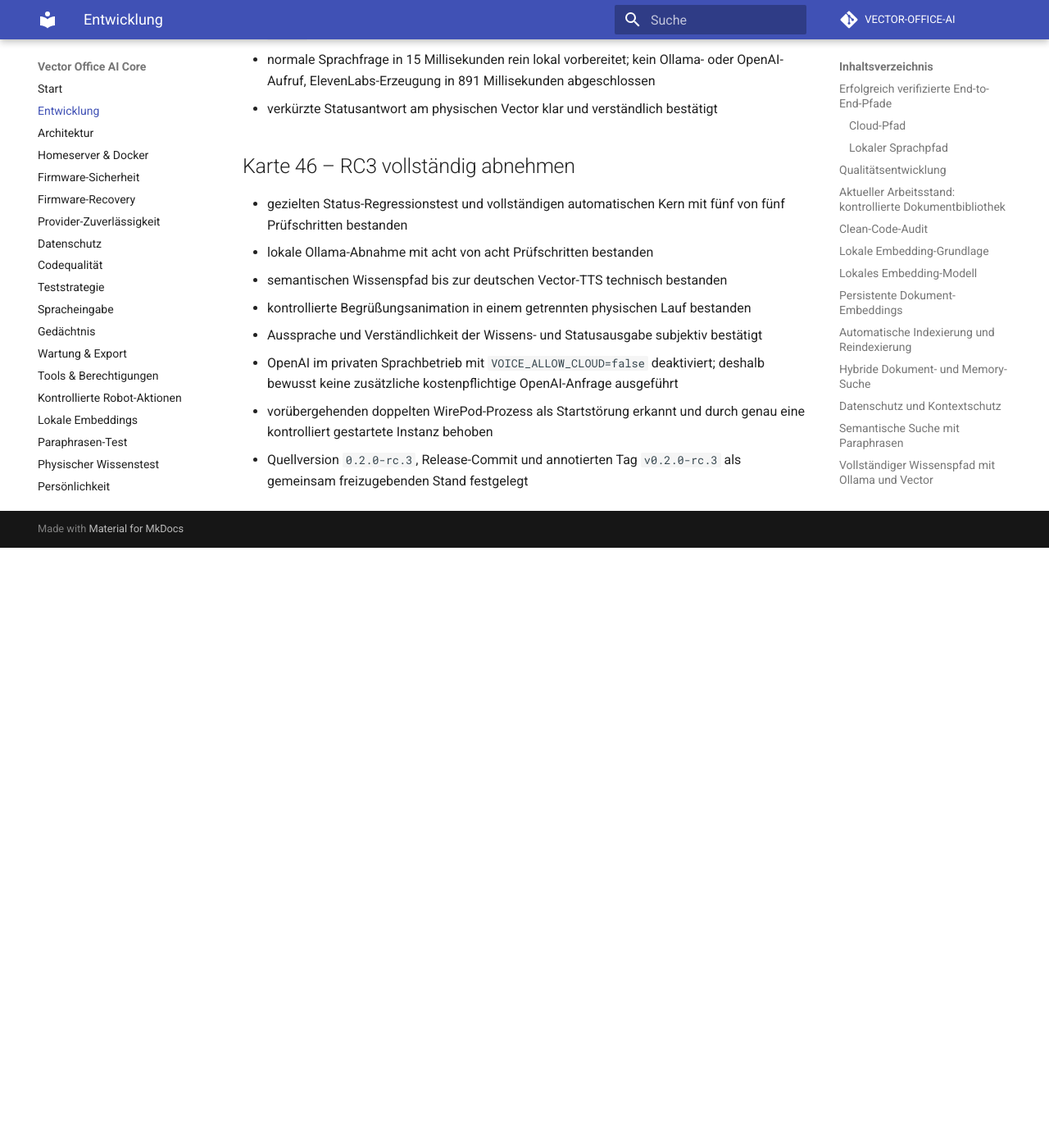
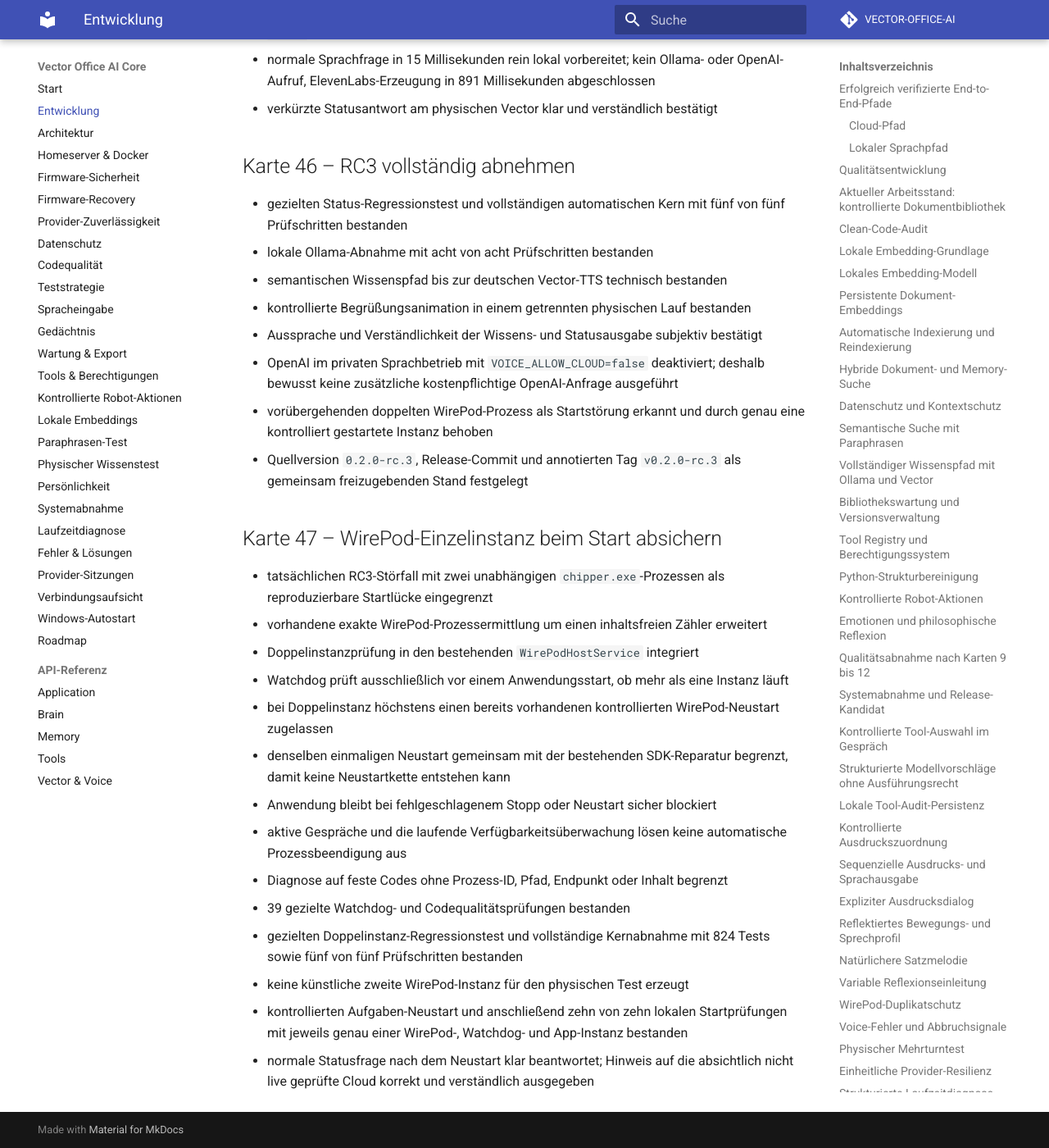
Before and after one commit to andrewojak1618-debug/VECTOR-OFFICE-AI, an MkDocs documentation site: the page built from docs/progress.md, in a window 1280 px wide and 1400 px high, scrolled down 39362 px. Shown: the whole window at 82% size. Built offline with MkDocs 1.6.1 and Material for MkDocs 9.7.7, drawn with Linux system fonts in a browser that asks for light colours; comment, search, counter and statistics services are not loaded; before the commit the page ends 40030 px from its top, so only the background shows below that.

Commit message:
fix: enforce single WirePod startup instance

```diff
--- a/docs/progress.md
+++ b/docs/progress.md
@@ -1260,3 +1260,30 @@
   genau eine kontrolliert gestartete Instanz behoben
 - Quellversion `0.2.0-rc.3`, Release-Commit und annotierten Tag
   `v0.2.0-rc.3` als gemeinsam freizugebenden Stand festgelegt
+
+## Karte 47 – WirePod-Einzelinstanz beim Start absichern
+
+- tatsächlichen RC3-Störfall mit zwei unabhängigen `chipper.exe`-Prozessen als
+  reproduzierbare Startlücke eingegrenzt
+- vorhandene exakte WirePod-Prozessermittlung um einen inhaltsfreien Zähler
+  erweitert
+- Doppelinstanzprüfung in den bestehenden `WirePodHostService` integriert
+- Watchdog prüft ausschließlich vor einem Anwendungsstart, ob mehr als eine
+  Instanz läuft
+- bei Doppelinstanz höchstens einen bereits vorhandenen kontrollierten
+  WirePod-Neustart zugelassen
+- denselben einmaligen Neustart gemeinsam mit der bestehenden SDK-Reparatur
+  begrenzt, damit keine Neustartkette entstehen kann
+- Anwendung bleibt bei fehlgeschlagenem Stopp oder Neustart sicher blockiert
+- aktive Gespräche und die laufende Verfügbarkeitsüberwachung lösen keine
+  automatische Prozessbeendigung aus
+- Diagnose auf feste Codes ohne Prozess-ID, Pfad, Endpunkt oder Inhalt begrenzt
+- 39 gezielte Watchdog- und Codequalitätsprüfungen bestanden
+- gezielten Doppelinstanz-Regressionstest und vollständige Kernabnahme mit
+  824 Tests sowie fünf von fünf Prüfschritten bestanden
+- keine künstliche zweite WirePod-Instanz für den physischen Test erzeugt
+- kontrollierten Aufgaben-Neustart und anschließend zehn von zehn lokalen
+  Startprüfungen mit jeweils genau einer WirePod-, Watchdog- und App-Instanz
+  bestanden
+- normale Statusfrage nach dem Neustart klar beantwortet; Hinweis auf die
+  absichtlich nicht live geprüfte Cloud korrekt und verständlich ausgegeben
```
Also changed, not shown: CHANGELOG.md (+12 -0 lines), README.md (+2 -0 lines), docs/roadmap.md (+11 -0 lines), docs/windows-startup.md (+18 -7 lines), 4 other files.
